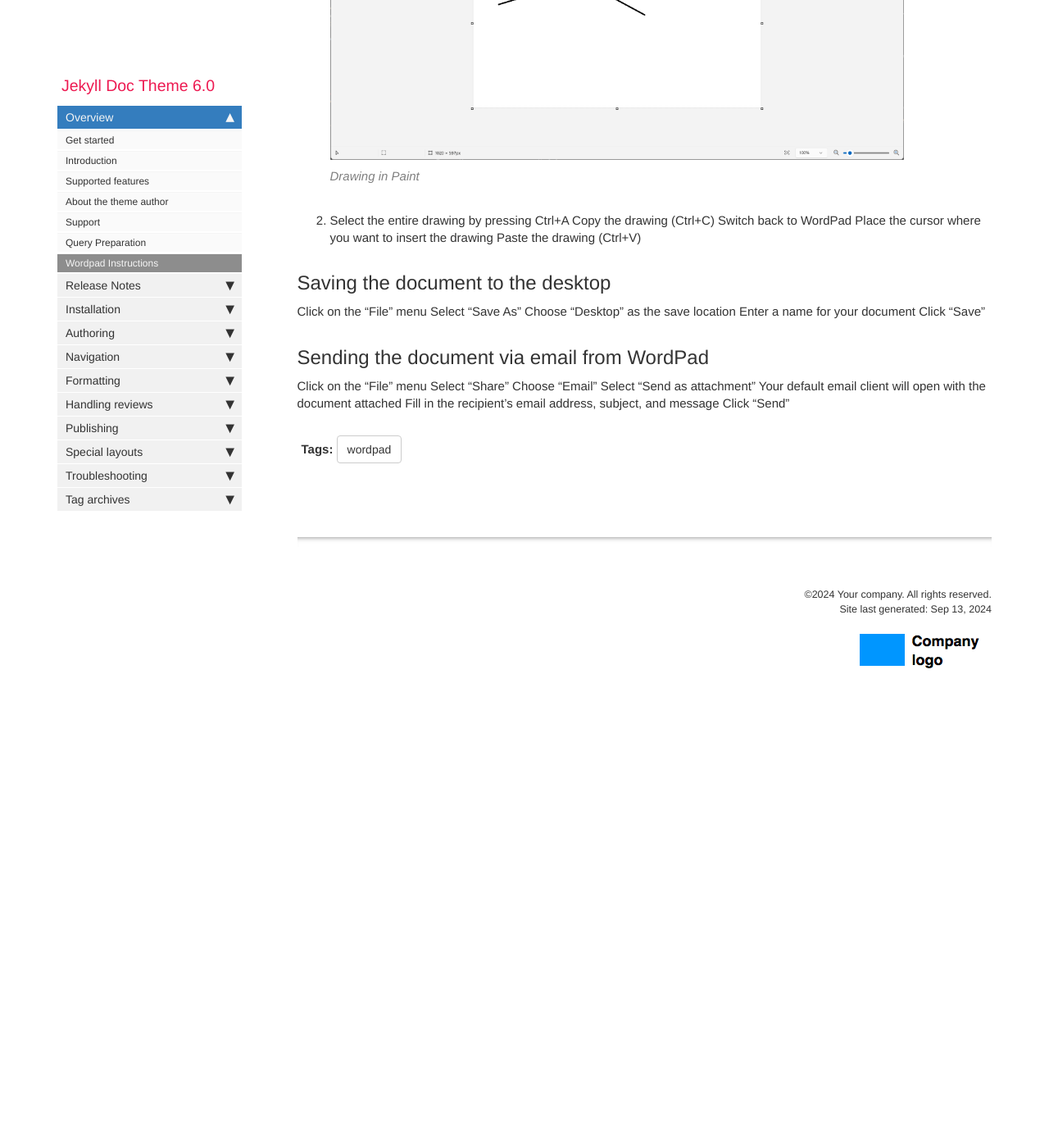
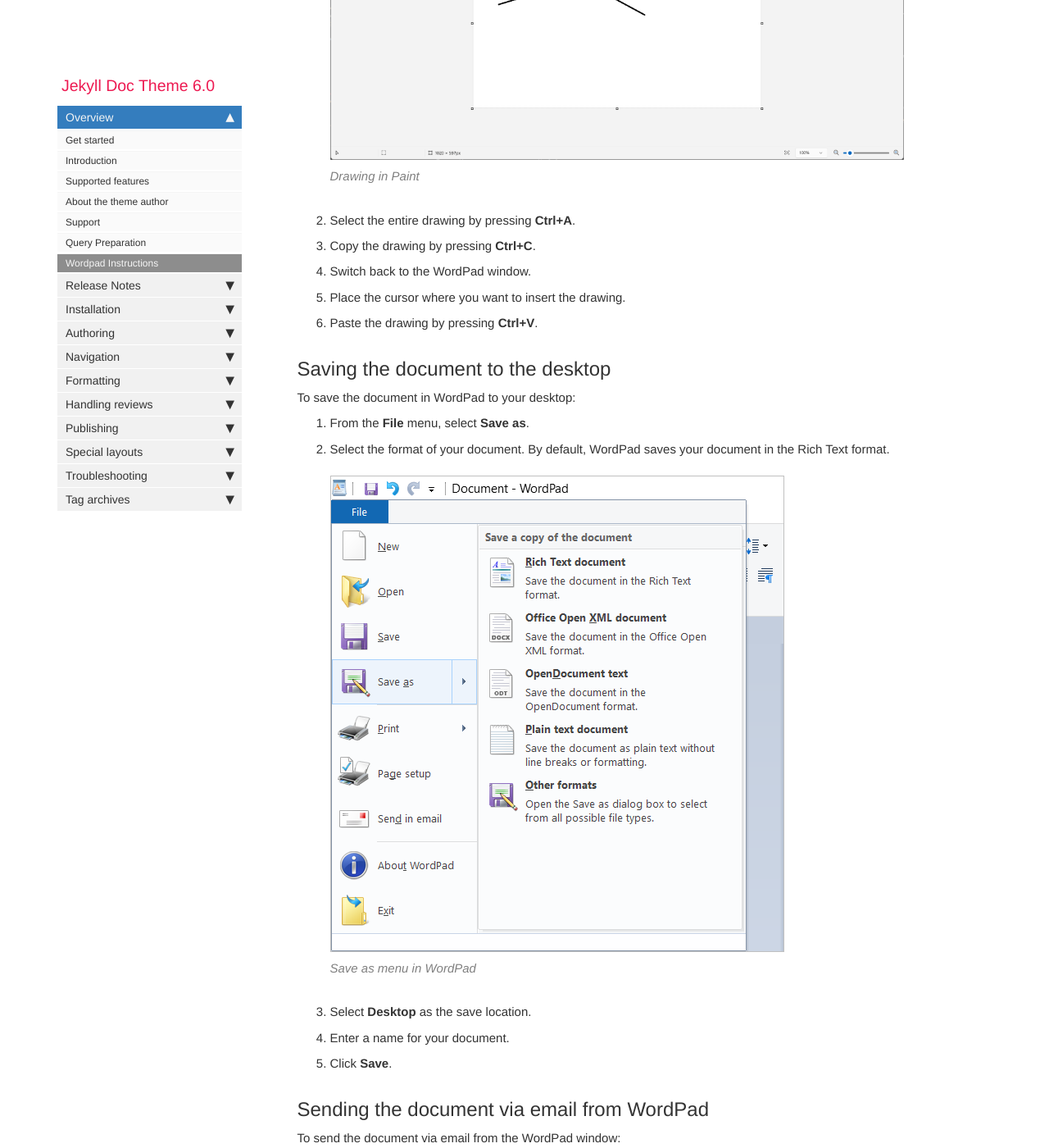
Before and after one commit to ivancheban/documentation-theme-jekyll-gh-pages, a Jekyll site: the page built from pages/mydoc/mydoc_wordpad.md, in a window 1280 px wide and 1400 px high, scrolled down 1905 px. Shown: the whole window at 82% size. Built offline with Jekyll 4.4.1, drawn with Linux system fonts in a browser that asks for light colours; comment, search, counter and statistics services are not loaded; before the commit the page ends 2796 px from its top, so only the background shows below that; some of the changed text lies outside the part shown.

Commit message:
finished instructions

```diff
--- a/pages/mydoc/mydoc_wordpad.md
+++ b/pages/mydoc/mydoc_wordpad.md
@@ -34,26 +34,40 @@ To draw an image in Paint and insert it in WordPad:
 
     {% include image.html file="paint-drawing.png" caption="Drawing in Paint" %}
 
-2. Select the entire drawing by pressing <keyboard>Ctrl</keyboard>+<keyboard>A</keyboard>
-Copy the drawing (Ctrl+C)
-Switch back to WordPad
-Place the cursor where you want to insert the drawing
-Paste the drawing (Ctrl+V)
+1. Select the entire drawing by pressing **Ctrl+A**.
+
+1. Copy the drawing by pressing **Ctrl+C**.
+
+1. Switch back to the WordPad window.
+
+1. Place the cursor where you want to insert the drawing.
+
+1. Paste the drawing by pressing **Ctrl+V**.
 
 ## Saving the document to the desktop
 
-Click on the "File" menu
-Select "Save As"
-Choose "Desktop" as the save location
-Enter a name for your document
-Click "Save"
+To save the document in WordPad to your desktop:
+
+1. From the **File** menu, select **Save as**.
+
+1. Select the format of your document. By default, WordPad saves your document in the Rich Text format.
+
+    {% include image.html file="save-as.png" caption="Save as menu in WordPad" %}
+
+1. Select **Desktop** as the save location.
+
+1. Enter a name for your document.
+
+1. Click **Save**.
 
 ## Sending the document via email from WordPad
 
-Click on the "File" menu
-Select "Share"
-Choose "Email"
-Select "Send as attachment"
-Your default email client will open with the document attached
-Fill in the recipient's email address, subject, and message
-Click "Send"
+To send the document via email from the WordPad window:
+
+1. From the **File** menu, select **Send in email**. Your default email client opens with the document attached.
+
+    {% include image.html file="email.png" caption="Default email client with the attached document" %}
+
+1. Fill in the recipient's email address, subject, and message.
+
+1. Click **Send**.
```
Also changed, not shown: images/email.png (added), images/save-as.png (added).
